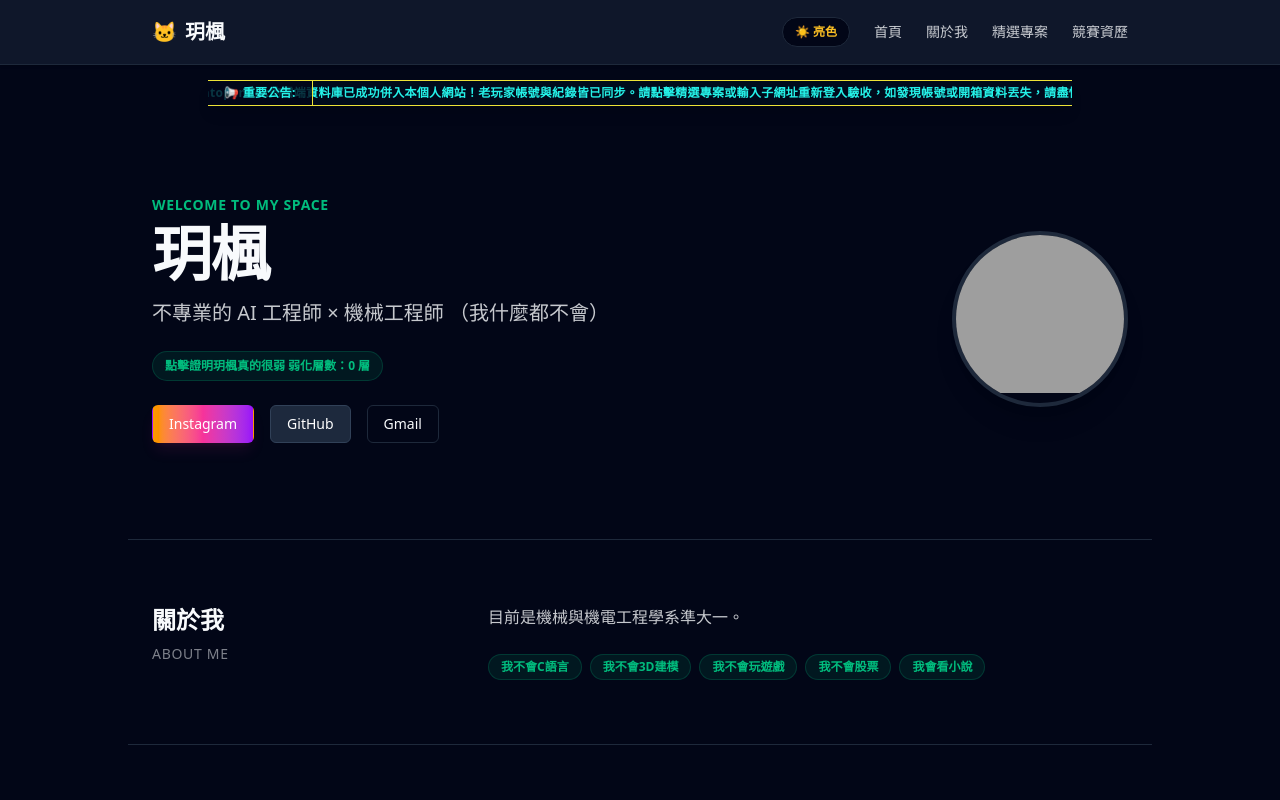
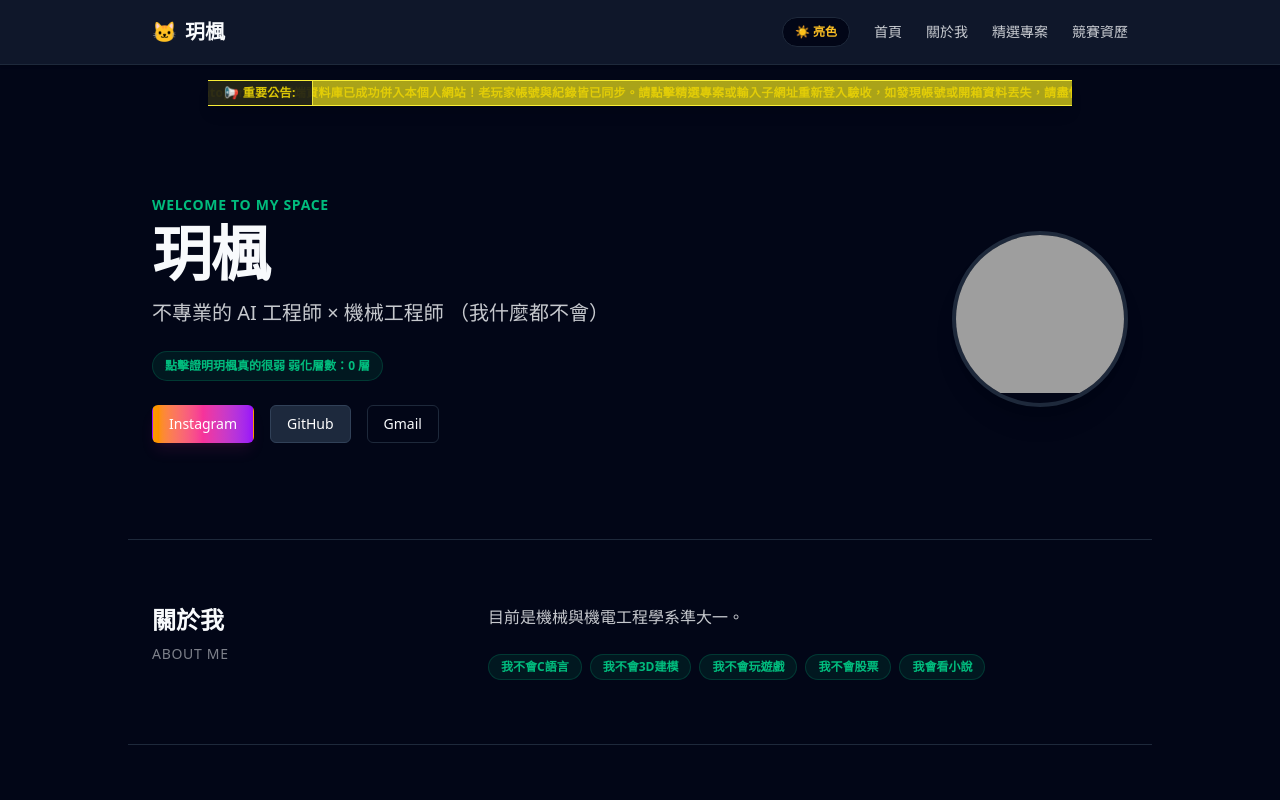
Before and after one commit to moonfall000/YueFon, a Next.js app: page / in a window 1280 px wide. Shown: the top 800 px of the page. Built offline with nearby package versions, Linux system fonts and the light colour scheme; grey boxes are pictures that could not be loaded.

Commit message:
繼續微調公告欄

```diff
--- a/app/Announcement.js
+++ b/app/Announcement.js
@@ -3,9 +3,9 @@
 
 export default function Announcement() {
   // 🎨 十六進位色碼控制面板（你可以隨時修改這 6 個字元的色碼）
-  const mainColor = '#26fff4f0';     // 主要文字顏色
+  const mainColor = '#e6cf06f0';     // 主要文字顏色
   const borderColor = '#fff53bed'; // 上下細線顏色 (66 代表 40% 透明度)
-  const bgColor = '#1ef4f406';     // 背景暈染顏色 (1a 代表 10% 透明度)
+  const bgColor = '#f8ed1baf';     // 背景暈染顏色 (1a 代表 10% 透明度)
 
   return (
     <div
```
